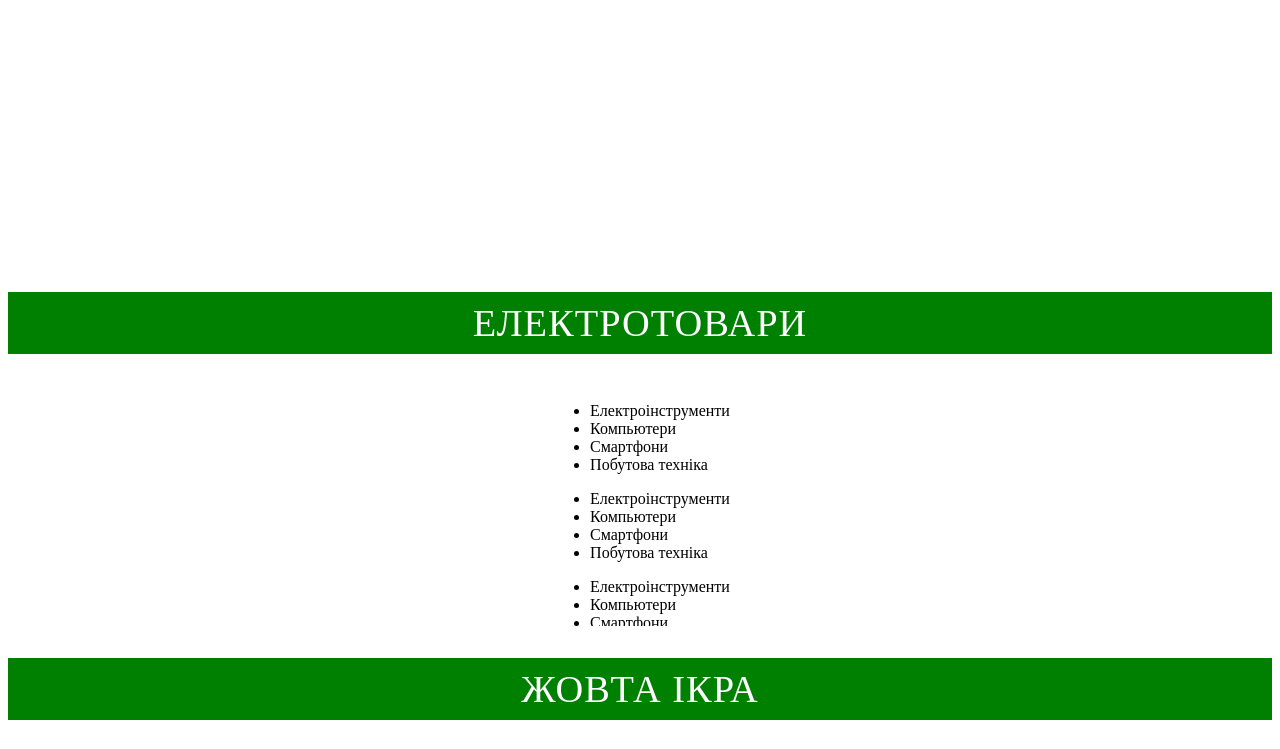
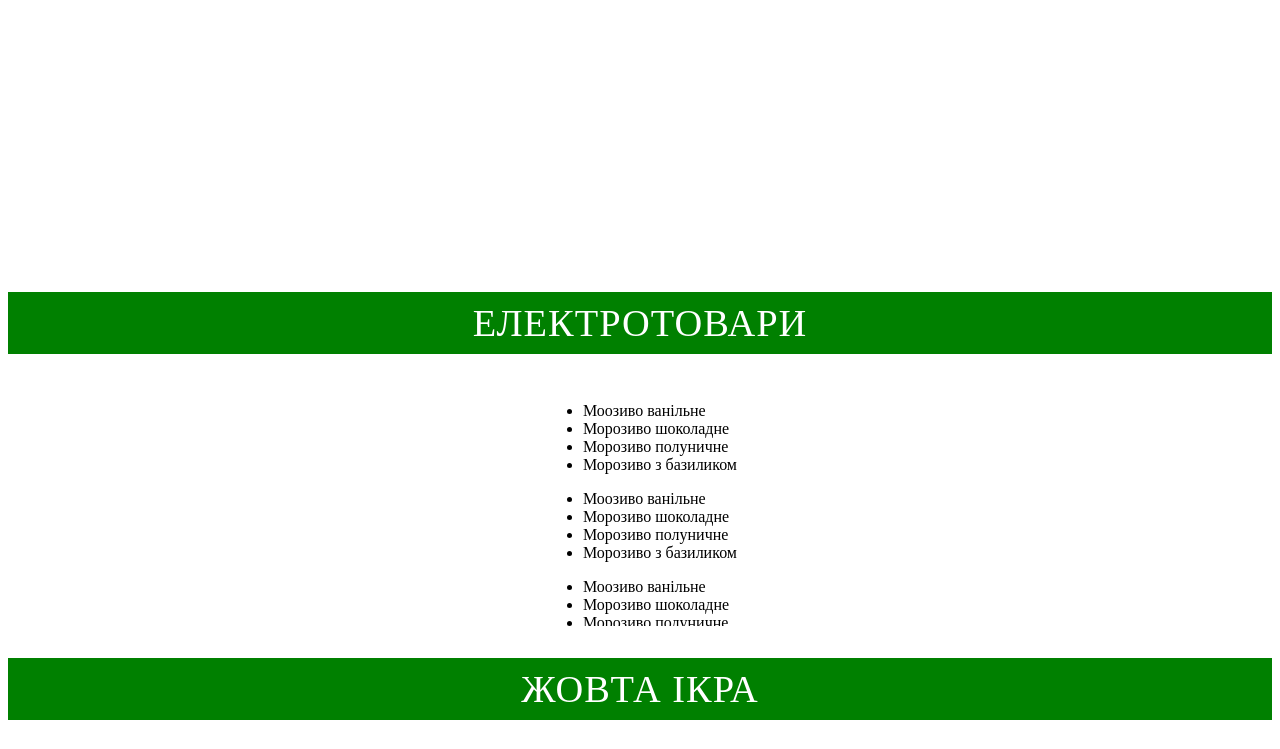
Before and after one commit to hashtag-academy/test, a plain HTML site: page index.html in a window 1280 px wide. Shown: the part 480-1229 px from the top of the page. Drawn offline with Linux system fonts and the light colour scheme.

Commit message:
add ice-cream

```diff
--- a/index.html
+++ b/index.html
@@ -1,8 +1,8 @@
 <!doctype html>
-<html lang="en">
+<html lang="uk">
 <head>
 	<meta charset="UTF-8">
-	<title>Новий Слайдер</title>
+	<title>Різні види ікри, корбікорм, електротовари.</title>
 	<link rel="stylesheet" href="css/style.css">
 </head>
 <body>
@@ -45,34 +45,34 @@
 						</svg>
 						<div class="offers" >
 							<ul>
-								<li>Електроінструменти</li>
-								<li>Компьютери</li>
-								<li>Смартфони</li>
-								<li>Побутова техніка</li>
+								<li>Моозиво ванільне</li>
+								<li>Морозиво шоколадне</li>
+								<li>Морозиво полуничне</li>
+								<li>Морозиво з базиликом</li>
 							</ul>
 							<ul>
-								<li>Електроінструменти</li>
-								<li>Компьютери</li>
-								<li>Смартфони</li>
-								<li>Побутова техніка</li>
+								<li>Моозиво ванільне</li>
+								<li>Морозиво шоколадне</li>
+								<li>Морозиво полуничне</li>
+								<li>Морозиво з базиликом</li>
 							</ul>
 							<ul>
-								<li>Електроінструменти</li>
-								<li>Компьютери</li>
-								<li>Смартфони</li>
-								<li>Побутова техніка</li>
+								<li>Моозиво ванільне</li>
+								<li>Морозиво шоколадне</li>
+								<li>Морозиво полуничне</li>
+								<li>Морозиво з базиликом</li>
 							</ul>
 							<ul>
-								<li>Електроінструменти</li>
-								<li>Компьютери</li>
-								<li>Смартфони</li>
-								<li>Побутова техніка</li>
+								<li>Моозиво ванільне</li>
+								<li>Морозиво шоколадне</li>
+								<li>Морозиво полуничне</li>
+								<li>Морозиво з базиликом</li>
 							</ul>
 							<ul>
-								<li>Електроінструменти</li>
-								<li>Компьютери</li>
-								<li>Смартфони</li>
-								<li>Побутова техніка</li>
+								<li>Моозиво ванільне</li>
+								<li>Морозиво шоколадне</li>
+								<li>Морозиво полуничне</li>
+								<li>Морозиво з базиликом</li>
 							</ul>
 						</div>
 					</div>
```
